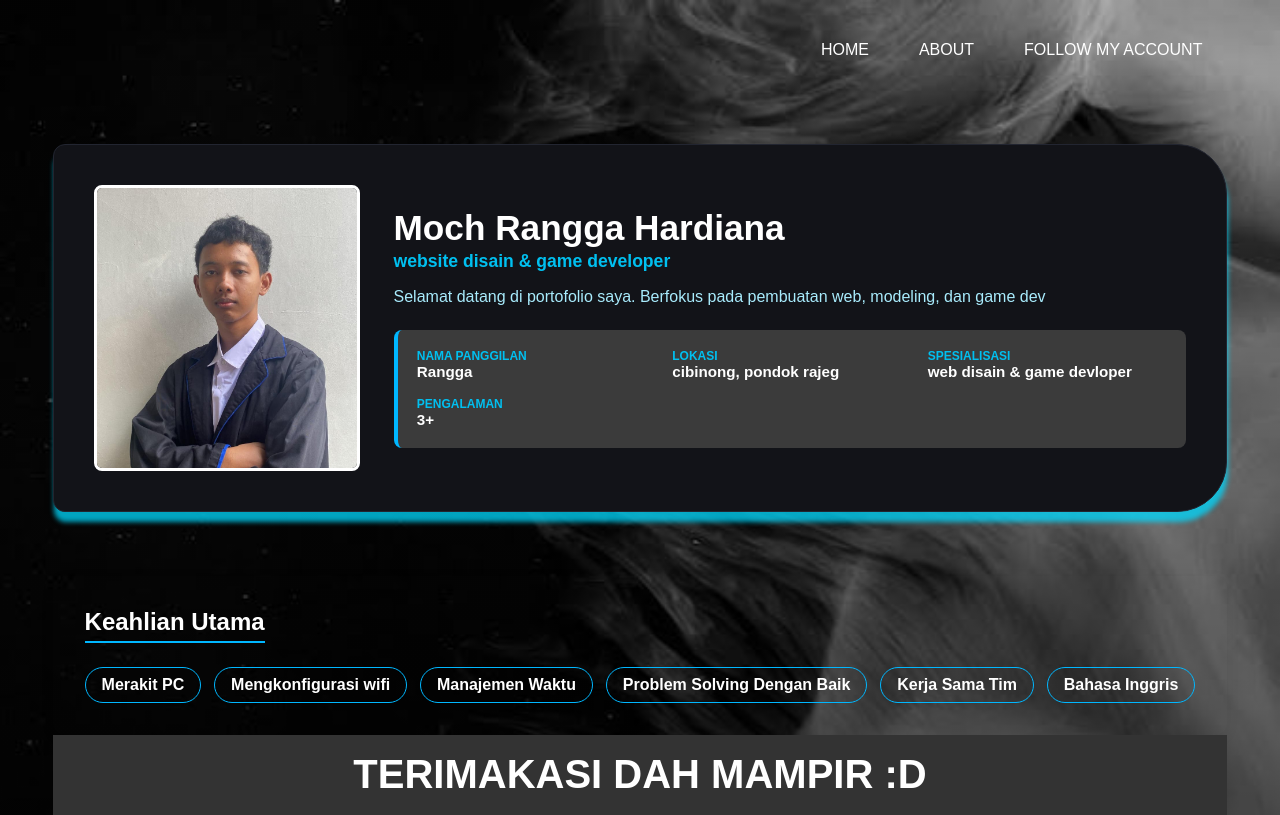
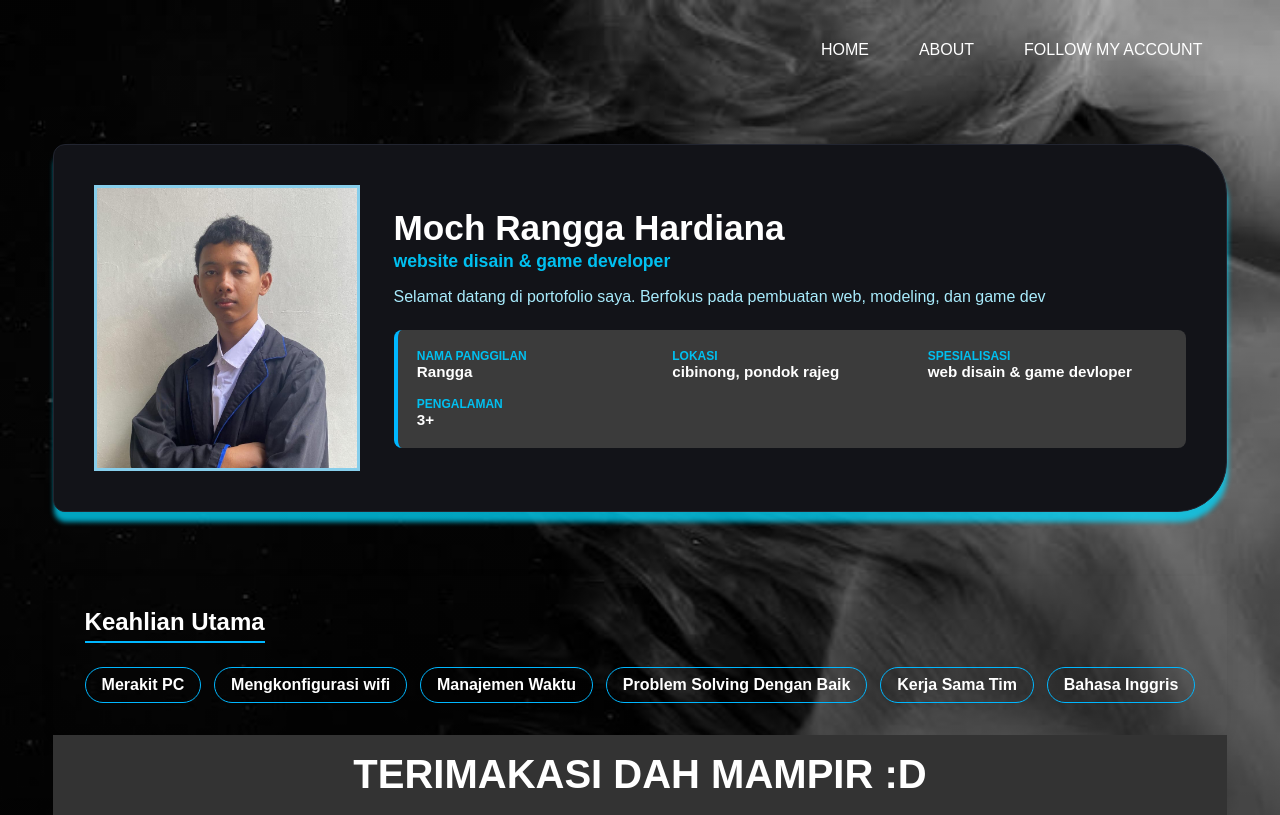
Before and after one commit to hardiSK9/Rangga-Hardiana, a plain HTML site: page index.html in a window 1280 px wide. Drawn offline with Linux system fonts and the light colour scheme.

Commit message:
Update style.css

```diff
--- a/style.css
+++ b/style.css
@@ -88,8 +88,8 @@ align-items: center;
       width: 100%;
       height: 280px;
       object-fit: cover;
-      border-radius: 8px;
-      border:3px solid
+      border: 3px solid #87CEEB;
+      animation: morph 3s ease-in-out infinite;
     }
 
     .profile-info h1 {
```
